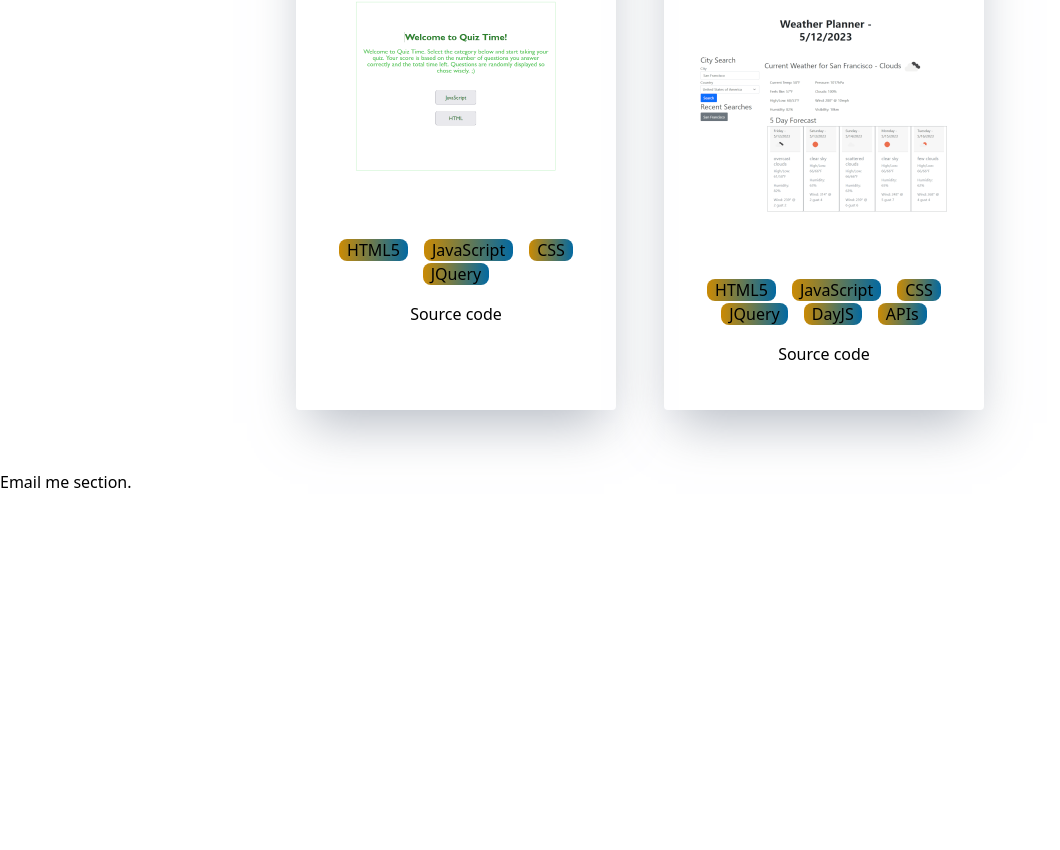
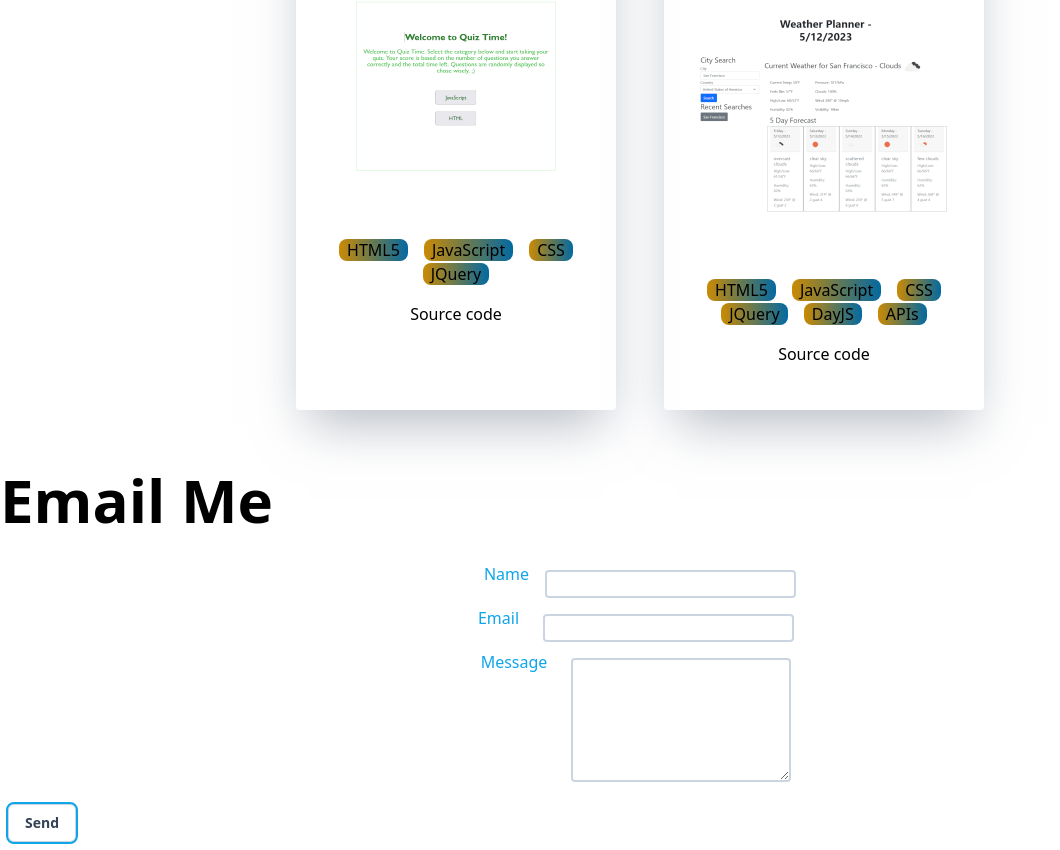
Before and after one commit to BrandonDHaskell/BrandonDHaskell-React-Site, a React app: page / in a window 1280 px wide. Shown: the part 1102-1952 px from the top of the page, without its empty margins (0-1060 px from the left). Before the commit the page ends 1596 px from the top, so only its background shows below. Built offline with nearby package versions, Linux system fonts and the light colour scheme.

Commit message:
add basic html form

```diff
--- a/src/components/EmailMe.tsx
+++ b/src/components/EmailMe.tsx
@@ -23,8 +23,44 @@ const EmailMe: React.FC = () => {
     };
 
     return (
-        <section>
-            Email me section.
+        <section id="connect-with-me" className="column justify-center">
+            <h2 className="mb-8 mt-8 text 4xl font-bold md:text-5xl lg:text-6xl">Email Me</h2>
+            {emailSent ? (
+                <div>
+                    <p>Email sent!</p>
+                    <p>Feel free to connect with my on other social platforms:</p>
+                    <p><a href="https://linkedin.com/in/BrandonDHaskell">in/BrandonDHaskell</a></p>
+                    <p><a href="https://x.com/BrandonDHaskell">@BrandonDHaskell</a></p>
+                </div>
+            ) : (
+                <form onSubmit={sendEmail}>
+                    <div className="flex justify-center outline-sky-500">
+                        <div className="text-sky-500 px-2">
+                            <label htmlFor="name">Name</label>
+                        </div>
+                        <div>
+                            <input type="text" id="name" name="name" required className="border-2 rounded border-slate-300 text-sky-500 px-2 m-2" />
+                        </div>
+                    </div>
+                    <div className="flex justify-center outline-sky-500">
+                        <div className="text-sky-500 px-2">
+                            <label htmlFor="email">Email</label>
+                        </div>
+                        <div className="text-sky-500 px-2">
+                            <input type="email" id="email" name="email" required className="border-2 rounded border-slate-300 text-sky-500 px-2 m-2" />
+                        </div>
+                    </div>
+                    <div className="flex justify-center outline-sky-500">
+                        <div className="text-sky-500 px-2">
+                            <label htmlFor="message">Message</label>
+                        </div>
+                        <div className="text-sky-500 px-2">
+                            <textarea id="message" name="message" rows={5} required className="border-2 rounded border-slate-300 text-sky-500 px-2 m-2" />
+                        </div>
+                    </div>
+                    <button type="submit" className="m-2 px-4 py-2 font-semibold text-sm bg-white text-slate-700 border border-slate-300 rounded-md shadow-sm outline outline-2 outline-offset-0 outline-sky-500 dark:bg-slate-700 dark:text-slate-200 dark:border-transparent">Send</button>
+                </form>
+            )}
         </section>
     );
 }
```
